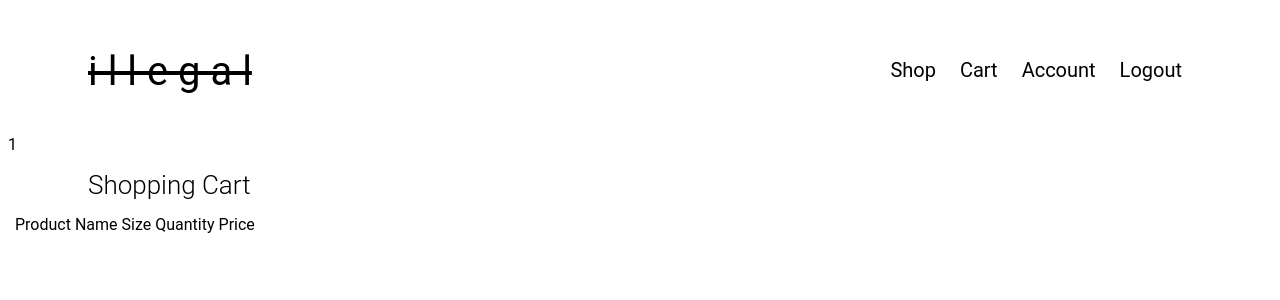
After one commit to hujikol/Online_Shop, a PHP site: page /cart.php in a window 1280 px wide. The commit adds this page. Shown: the top 300 px of the page. Run offline with PHP 8.4, Linux system fonts and the light colour scheme; a user stored in the database is signed in; tables that the repository leaves empty or names only in its code hold one stand-in row (values such as "Sample post").

Commit message:
fixing cart-con, add cart.php

```diff
--- /dev/null
+++ b/cart.php
@@ -0,0 +1,52 @@
+<?php
+include 'header.php';
+$userid = $_SESSION['uid'];
+$sql = mysqli_query($konek, "SELECT * FROM cart_temp WHERE user_id='$userid'");
+while($data=mysqli_fetch_array($sql)){
+    echo $data['product_id'];
+}
+?>
+<!--
+    keluarin gambar dari produk,
+    nama produk, size,
+    edit qty & delete 1 produk/ kosongkan cart,
+    harga dan total harga,
+    tombol chekout buat mindahin dari temp_cart ke order -> order_detail
+-->
+<section>
+    <div id="header" style="margin-left:80px">
+        Shopping Cart
+    </div>
+    <table>
+        <tr>
+            <td></td>
+            <td>Product Name</td>
+            <td>Size</td>
+            <td>Quantity</td>
+            <td>Price</td>
+        </tr>
+        <?php
+        while ($data = mysqli_fetch_assoc($sql)) {
+            $pid = $data['product_id'];var_dump($pid);
+            $produk = mysqli_query($konek, "SELECT * FROM product WHERE product_id='$pid'");
+            $p = $produk['harga'];
+            var_dump($p);
+            ?>
+            <tr>
+                <td>
+                    <div style="width:60px;height:70px;">
+                        <img src="images/<?= $produk['gambar'] ?>">
+                    </div>
+                </td>
+                <td><?php echo $produk['product_name']; ?></td>
+                <td><?php echo $data['size']; ?></td>
+                <td><form action="">
+                    <input type="text" placeholder="<?= $data['jumlah']?>">
+                </form>
+
+            </td>
+            </tr>
+        <?php }
+        ?>
+    </table>
+</section>
--- a/css/index.css
+++ b/css/index.css
@@ -88,7 +88,7 @@ a{
 }
 
 .product-img{
-    width: 280px;
+    width: 245px;
     height: 245px;
 }
 
@@ -106,6 +106,7 @@ a{
     right: 50;
     background: rgba(187, 187, 187, 0.72);
     color: #fff;
+    text-align: center;
     visibility: hidden;
     opacity: 0;
 
@@ -119,9 +120,10 @@ a{
 
 .qty{
     text-align: center;
-    width: 40px;
+    float: left;
+    width: 60px;
     height: 40px;
-    margin: 6px 2px 6px 2px;
+    margin: 6px 4px 6px 2px;
 }
 
 .btn{
@@ -133,7 +135,7 @@ a{
     font-weight: bold;
     letter-spacing: 1px;
     cursor: pointer;
-    margin-bottom: 16px;
+    /* margin-bottom: 16px; */
     border: none;
     font-weight: 200;
 }
--- a/header.php
+++ b/header.php
@@ -1,6 +1,10 @@
 <?php
 session_start();
 include 'koneksi.php';
+if(isset($_GET['message'])){
+    $msg = $_GET['message'];
+    echo "<script type='text/javascript'>alert('$msg');</script>";
+}
 ?>
 
 <html>
--- a/login.php
+++ b/login.php
@@ -1,8 +1,7 @@
 <?php include 'header.php';
     error_reporting (0);
-    $msg = $_GET['message'];
-    if($msg){
-        echo "<script type='text/javascript'>alert('$msg');</script>";
+    if(isset($_SESSION['login'])){
+        header('Location:shop.php');
     }
 ?>
 <div class="login-form">
```
Also changed, not shown: cart-con.php (+9 -10 lines), shop.php (+5 -20 lines).
